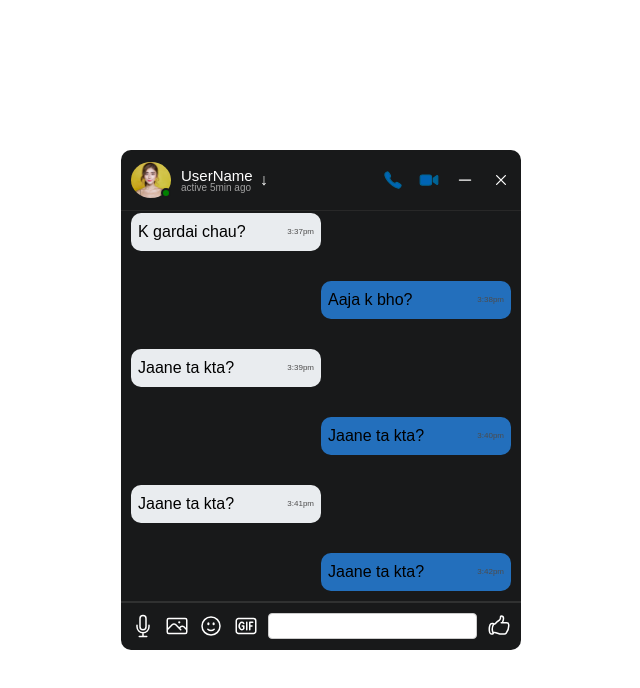
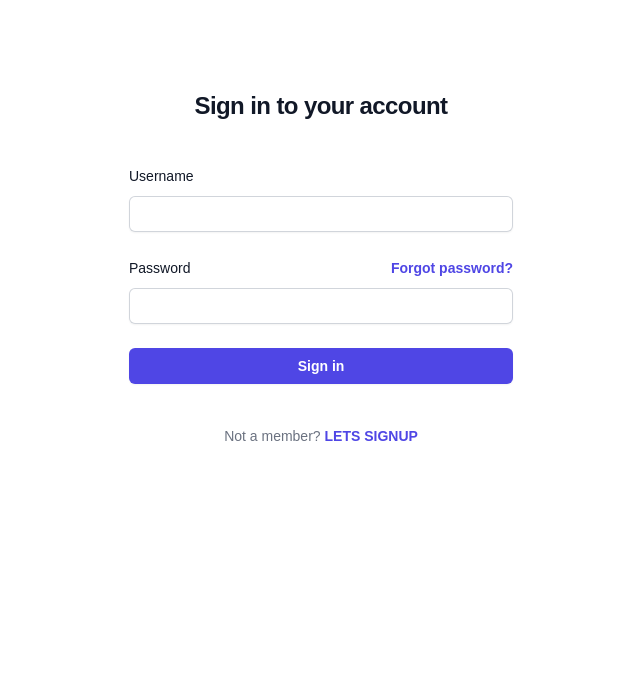
Before and after one commit to PEluffy/ChatApp, a React (Create React App) app in the folder client/: page / in a window 1280 px wide. Shown: the top 688 px of the page, without its empty margins (319-959 px from the left). Built offline with nearby package versions, Linux system fonts and the light colour scheme.

Commit message:
what the fuck no work today

```diff
--- a/client/package.json
+++ b/client/package.json
@@ -12,6 +12,7 @@
     "@types/react-dom": "^18.3.0",
     "react": "^18.3.1",
     "react-dom": "^18.3.1",
+    "react-router-dom": "^6.25.1",
     "react-scripts": "5.0.1",
     "react-use-websocket": "^3.0.0",
     "typescript": "^4.9.5",
--- a/client/src/App.tsx
+++ b/client/src/App.tsx
@@ -1,14 +1,12 @@
 import React from "react";
 
 import "./App.css";
-// import { ChatPage } from "./components/ChatPage/ChatPage";
-// import { LoginPage } from "./components/LoginPage/LoginPage";
-import Chat from "./components/Chat/Chat";
+import { LoginPage } from "./components/LoginPage/LoginPage";
 
 function App() {
   return (
     <div className="App">
-      <Chat />
+      <LoginPage />
     </div>
   );
 }
--- a/client/src/components/ChatPageClone/MessageInput/MessageInput.tsx
+++ b/client/src/components/ChatPageClone/MessageInput/MessageInput.tsx
@@ -78,6 +78,11 @@ const MessageInput: React.FC<MessageInputProps> = ({
             className="input-box"
             value={message || ""}
             onChange={onMessageChange}
+            onKeyDown={(event: React.KeyboardEvent<HTMLInputElement>) => {
+              if (event.key === "Enter") {
+                onSubmit();
+              }
+            }}
           ></input>
         </div>
       </div>
```
Also changed, not shown: 1 other file (tests, documents, lock files or other folders).
